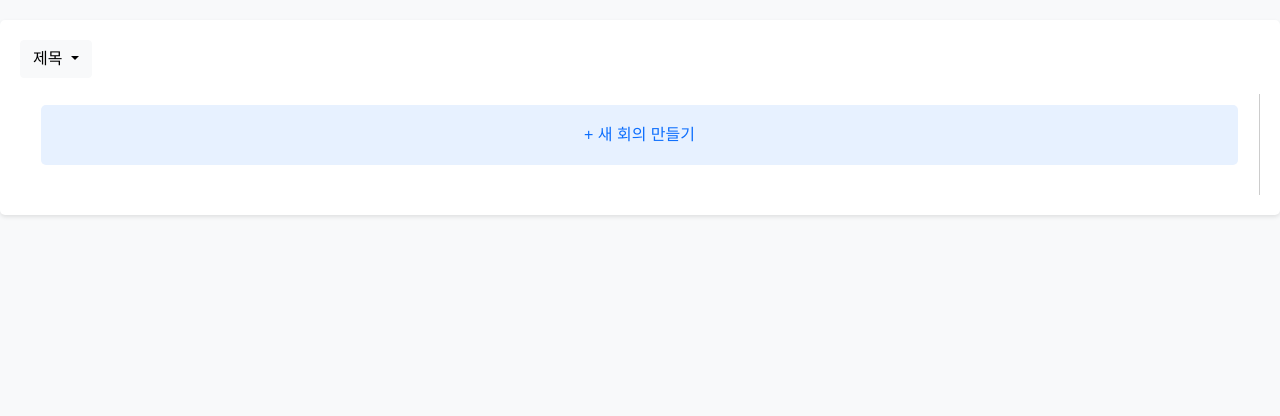
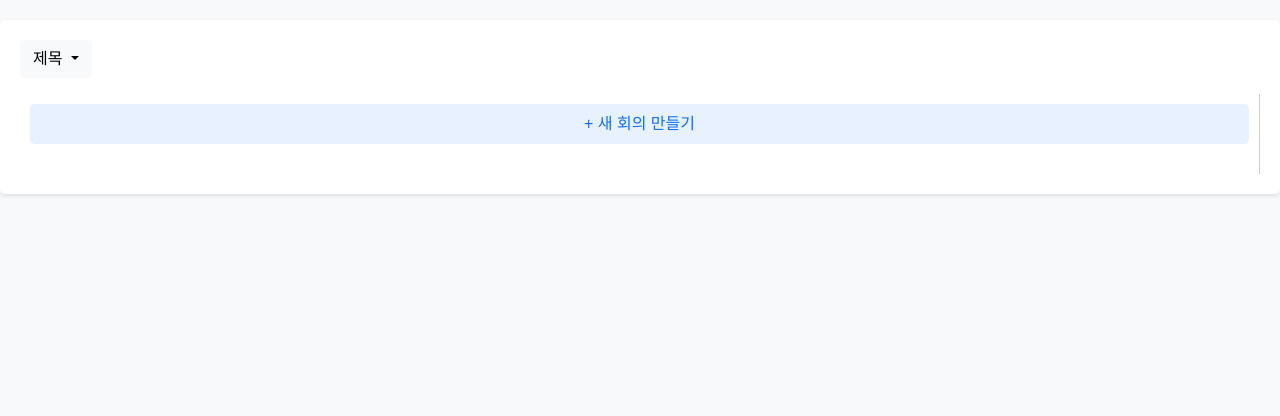
Before and after one commit to SKNETWORKS-FAMILY-AICAMP/SKN02-FINAL-3Team, a Django app: page /main/ in a window 1280 px wide. Shown: the part 54-470 px from the top of the page. Run offline with Django 5.2, Linux system fonts and the light colour scheme; the visitor is signed in with stand-in values (Sample User, id 1); data that the repository does not hold is empty; parts of the project's set-up code (start-up, migrations or seed data) failed here and were passed over; some libraries are stand-ins or nearby versions.

Commit message:
main css 수정

```diff
--- a/meeting/static/meeting/css/main.css
+++ b/meeting/static/meeting/css/main.css
@@ -68,8 +68,6 @@
   justify-content: center;
   align-items: center;
   background-color: #e7f1ff;
-  margin: 1px 11px;
-  padding: 10px;
   border-radius: 5px;
   margin-bottom: 20px;
   cursor: pointer;
```
